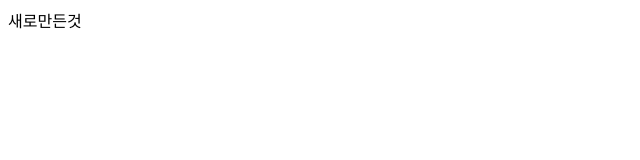
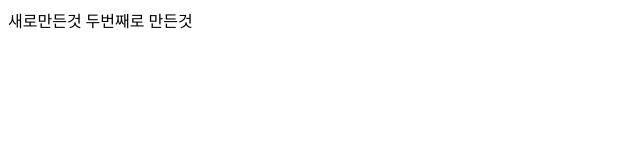
Before and after one commit to BonggilB/remote-git, a plain HTML site: page index.html in a window 1280 px wide. Shown: the whole page, without its empty margins (0-640 px from the left). Drawn offline with Linux system fonts and the light colour scheme.

Commit message:
Update index.html

```diff
--- a/index.html
+++ b/index.html
@@ -8,5 +8,6 @@
 </head>
 <body>
   새로만든것
+  두번째로 만든것
 </body>
 </html>
```
